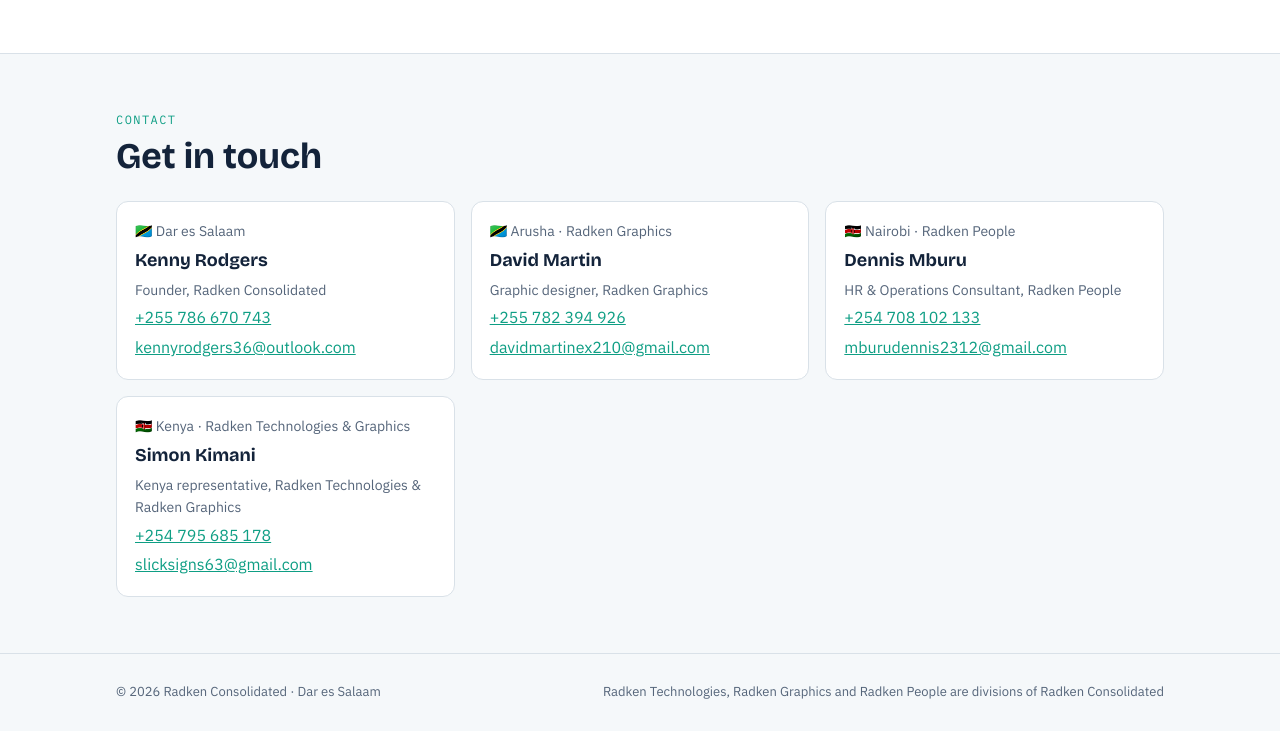
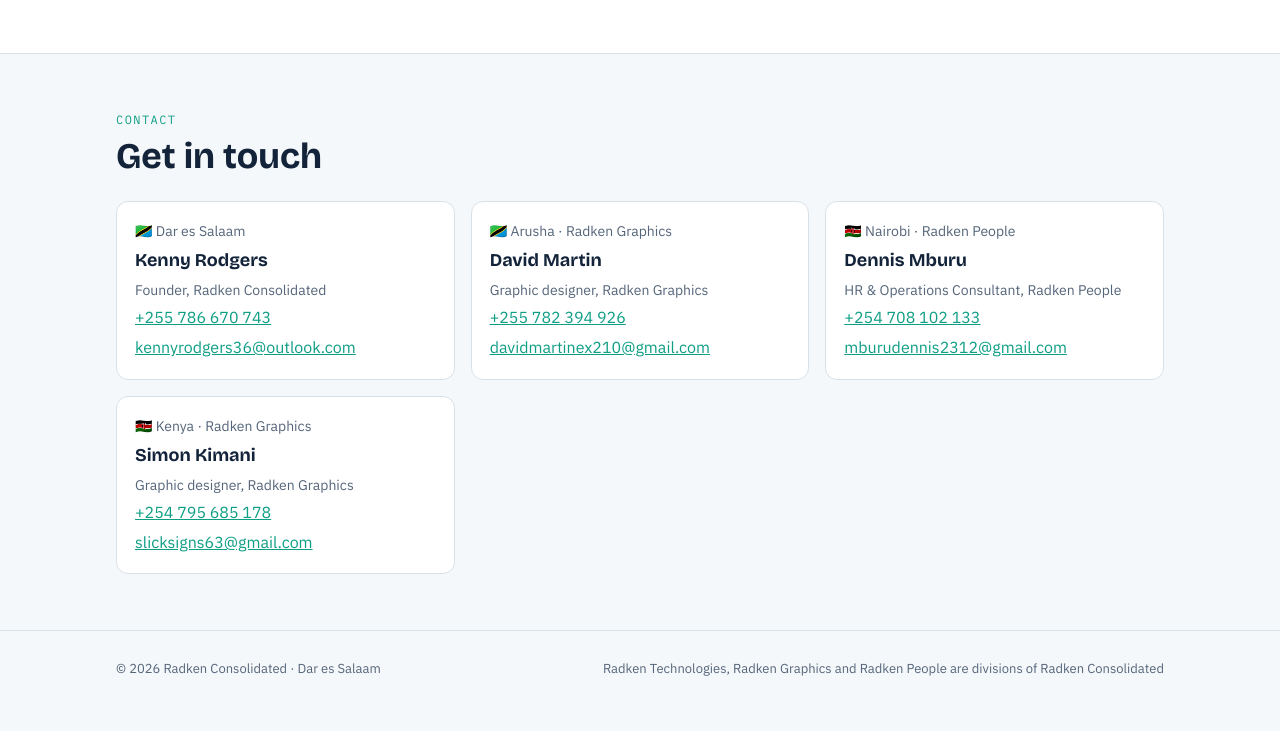
Before and after one commit to Radken-tech/radken-tech.github.io, a plain HTML site: page index.html in a window 1280 px wide. Shown: the part 1822-2553 px from the top of the page. After the commit the page ends 2530 px from the top, so only its background shows below. Drawn offline with nearby package versions, Linux system fonts and the light colour scheme.

Commit message:
Simon Kimani: Radken Graphics only
Co-Authored-By: Claude Opus 5.5 <noreply@anthropic.com>
Claude-Session: https://claude.ai/code/session_01RrLfRYaGFoYAyKpKz7odDZ

```diff
--- a/index.html
+++ b/index.html
@@ -244,7 +244,7 @@ footer .wrap{display:flex;justify-content:space-between;gap:12px;flex-wrap:wrap}
           <a href="https://wa.me/255782394926" target="_blank" rel="noopener">+255 782 394 926</a><a href="mailto:davidmartinex210@gmail.com">davidmartinex210@gmail.com</a></div>
         <div class="card"><span>🇰🇪 Nairobi · Radken People</span><b>Dennis Mburu</b><span data-sw="Mshauri wa HR na Uendeshaji, Radken People">HR &amp; Operations Consultant, Radken People</span>
           <a href="https://wa.me/254708102133" target="_blank" rel="noopener">+254 708 102 133</a><a href="mailto:mburudennis2312@gmail.com">mburudennis2312@gmail.com</a></div>
-        <div class="card"><span>🇰🇪 Kenya · Radken Technologies &amp; Graphics</span><b>Simon Kimani</b><span data-sw="Mwakilishi wa Kenya, Radken Technologies na Radken Graphics">Kenya representative, Radken Technologies &amp; Radken Graphics</span>
+        <div class="card"><span>🇰🇪 Kenya · Radken Graphics</span><b>Simon Kimani</b><span data-sw="Mbunifu wa michoro, Radken Graphics">Graphic designer, Radken Graphics</span>
           <a href="https://wa.me/254795685178" target="_blank" rel="noopener">+254 795 685 178</a><a href="mailto:slicksigns63@gmail.com">slicksigns63@gmail.com</a></div>
       </div>
     </div>
```
